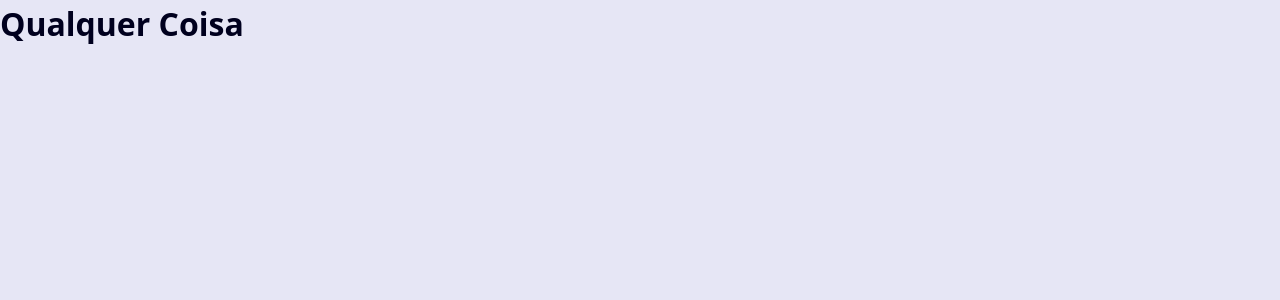
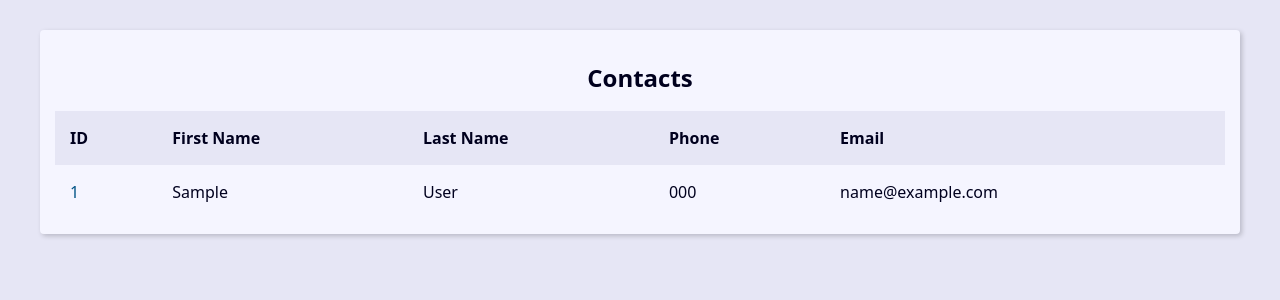
Before and after one commit to afonso-rf/python-agenda-django, a Django app: page / in a window 1280 px wide. Shown: the top 300 px of the page. Run offline with Django 5.2, Linux system fonts and the light colour scheme; tables that the repository leaves empty hold one stand-in row (values such as "Sample post").

Commit message:
:sparkles: feat: Adicionado tabela

```diff
--- a/base_templates/global/base.html
+++ b/base_templates/global/base.html
@@ -4,10 +4,14 @@
   <head>
     <meta charset="UTF-8" />
     <meta name="viewport" content="width=device-width, initial-scale=1.0" />
-    <title>Document</title>
+    <title>{{ title }}Agenda</title>
     <link rel="stylesheet" href="{% static 'global/css/style.css' %}" />
   </head>
   <body>
-    <h1>Qualquer Coisa</h1>
+    <main class="content">
+      {% block content %}
+
+      {% endblock %}
+    </main>
   </body>
 </html>
--- a/contact/admin.py
+++ b/contact/admin.py
@@ -13,6 +13,7 @@ class ContactAdmin(admin.ModelAdmin):
         "phone",
         "email",
         "created_date",
+        "show",
     )
     ordering = ("id",)
     # list_filter = "created_date"
@@ -24,6 +25,7 @@ class ContactAdmin(admin.ModelAdmin):
     )
     list_per_page = 20
     list_max_show_all = 200
+    list_editable = ("show",)
     list_display_links = (
         "id",
         "first_name",
--- a/contact/templates/contact/index.html
+++ b/contact/templates/contact/index.html
@@ -1 +1,31 @@
 {% extends 'global/base.html' %}
+
+{% block content %}
+  <div class="responsive-table">
+    <table class="contacts-table">
+      <caption class="table-caption">Contacts</caption>
+      <thead>
+        <tr class="table-row table-row-header">
+          <th class="table-header">ID</th>
+          <th class="table-header">First Name</th>
+          <th class="table-header">Last Name</th>
+          <th class="table-header">Phone</th>
+          <th class="table-header">Email</th>
+        </tr>
+      </thead>
+      <tbody>
+        {% for contact in contacts %}
+          <tr class="table-row">
+            <td class="table-cel">
+              <a class="table-link" href="#">{{ contact.id }}</a>
+            </td>
+            <td class="table-cel">{{ contact.first_name }}</td>
+            <td class="table-cel">{{ contact.last_name }}</td>
+            <td class="table-cel">{{ contact.phone }}</td>
+            <td class="table-cel">{{ contact.email }}</td>
+          </tr>
+        {% endfor %}
+      </tbody>
+    </table>
+  </div>
+{% endblock %}
--- a/contact/views/index.py
+++ b/contact/views/index.py
@@ -1,8 +1,17 @@
 from django.shortcuts import render
+from contact.models import Contact
+
+contacts = Contact.objects.filter(show=True).order_by("-id")
+
+context = {
+    "title": "",
+    "contacts": contacts,
+}
 
 
 def index(request):
     return render(
         request,
         "contact/index.html",
+        context=context,
     )
```
